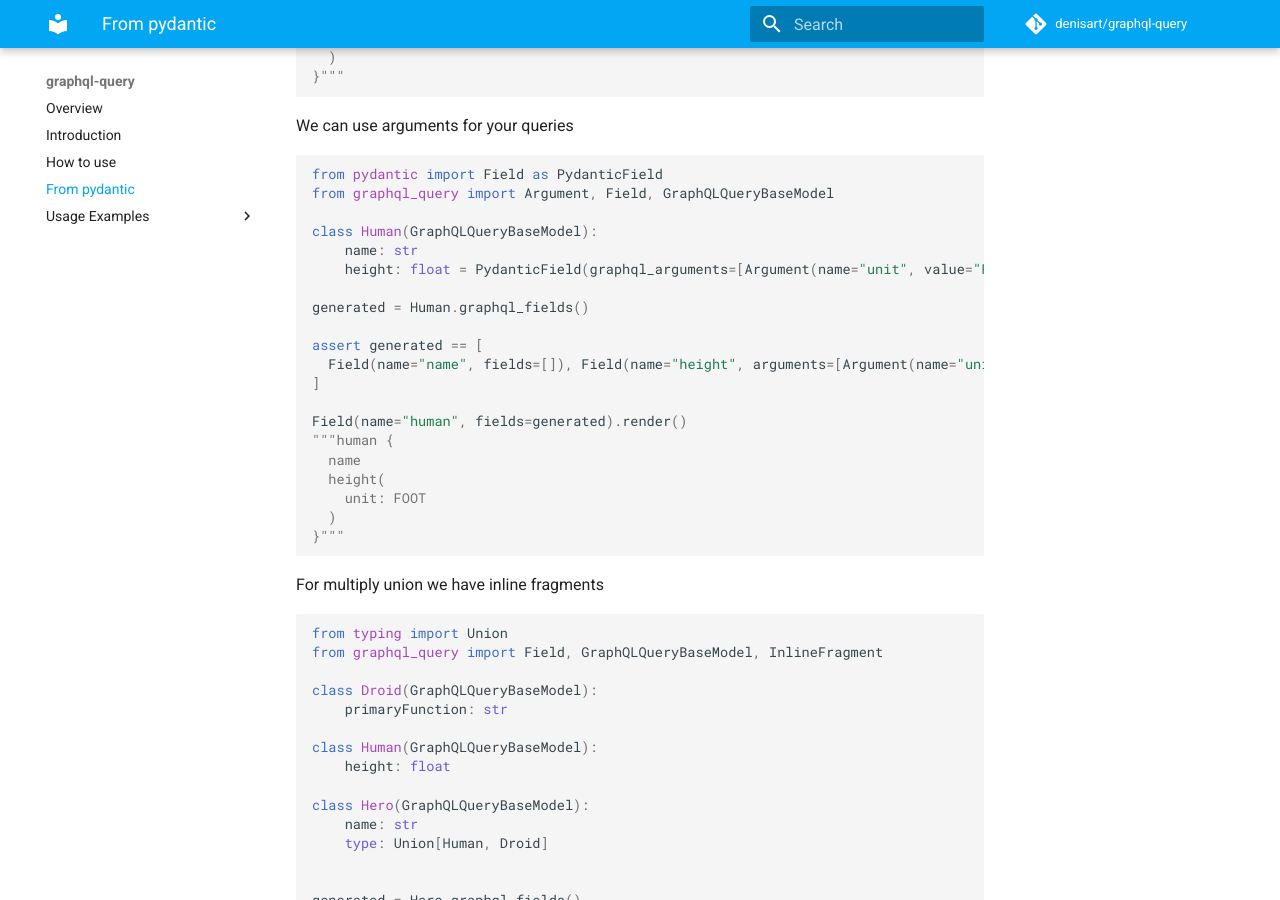
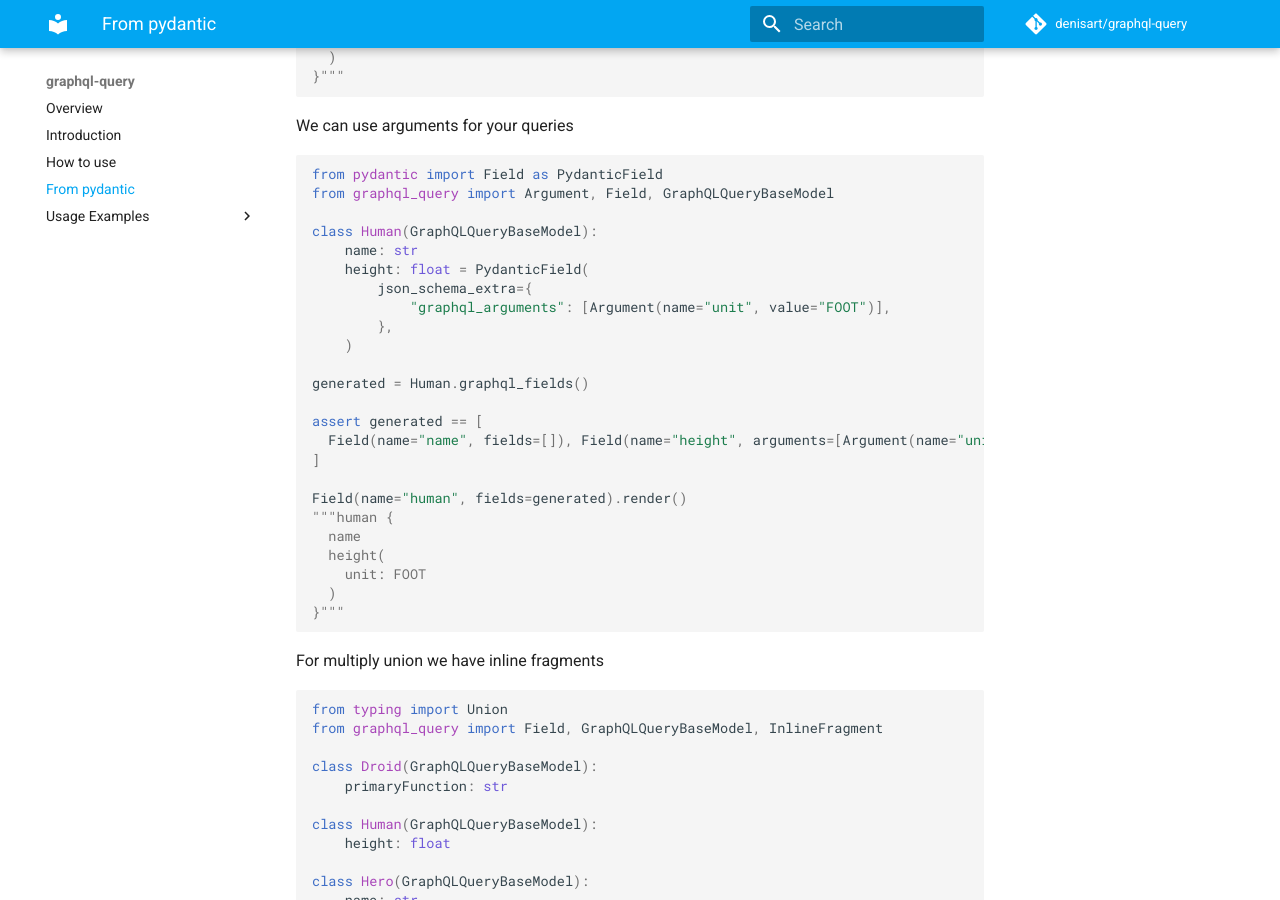
Before and after one commit to denisart/graphql-query, an MkDocs documentation site: the page built from docs/from_data_model.md, in a window 1280 px wide and 900 px high, scrolled down 602 px. Built offline with MkDocs 1.6.1 and Material for MkDocs 9.7.7, drawn with Linux system fonts in a browser that asks for light colours; comment, search, counter and statistics services are not loaded.

Commit message:
Final migration to pydanticv2 (#32)
* Migrate _GraphQL2PythonQuery to pydantic v2

Update model_config format

* Fix tests

Add json_schema_extra for PydanticField extra fields

```diff
--- a/docs/from_data_model.md
+++ b/docs/from_data_model.md
@@ -37,7 +37,11 @@
 
 class Human(GraphQLQueryBaseModel):
     name: str
-    height: float = PydanticField(graphql_arguments=[Argument(name="unit", value="FOOT")])
+    height: float = PydanticField(
+        json_schema_extra={
+            "graphql_arguments": [Argument(name="unit", value="FOOT")],
+        },
+    )
 
 generated = Human.graphql_fields()
 
```
Also changed, not shown: 2 other files.
